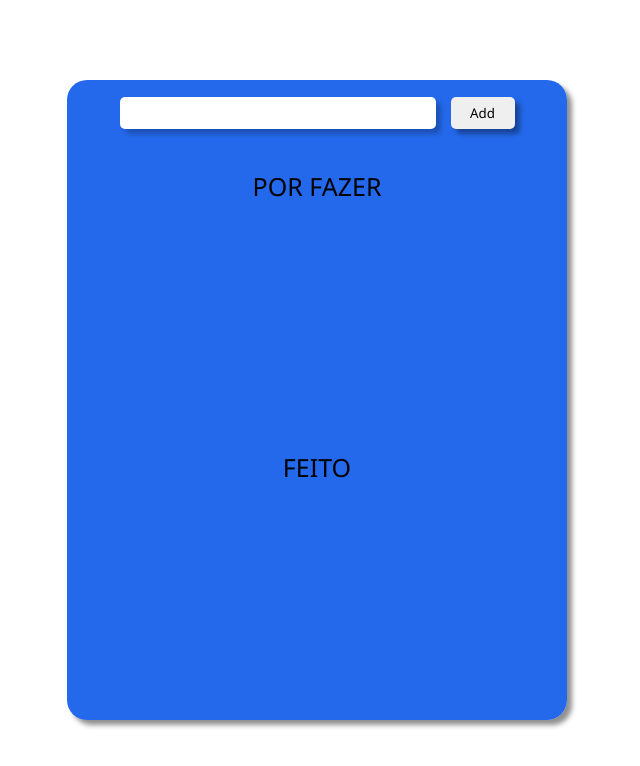
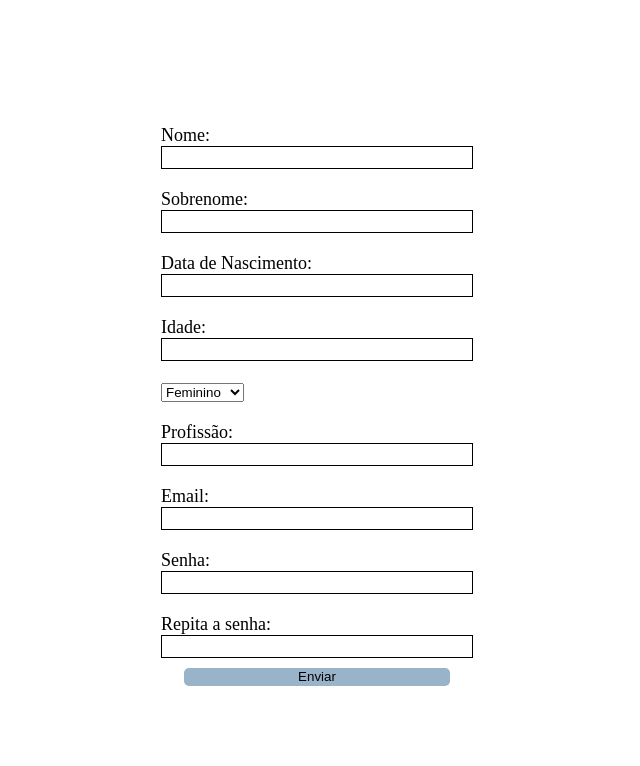
Before and after one commit to pedroviana71/primeiroExercicioReact, a React (Create React App) app: page / in a window 1280 px wide. Shown: the top 766 px of the page, without its empty margins (323-963 px from the left). Built offline with nearby package versions, Linux system fonts and the light colour scheme.

Commit message:
added cadastro.js

```diff
--- a/package.json
+++ b/package.json
@@ -8,6 +8,7 @@
     "@testing-library/user-event": "^13.5.0",
     "axios": "^0.25.0",
     "immer": "^9.0.12",
+    "moment": "^2.29.1",
     "react": "^17.0.2",
     "react-dom": "^17.0.2",
     "react-scripts": "5.0.0",
--- a/src/App.js
+++ b/src/App.js
@@ -1,5 +1,5 @@
 import React from "react";
-import Setup from "./toDo/toDo";
+import Setup from "./cadastro/cadastro";
 // import Setup from "./acoes/acoes";
 
 
--- a/src/acoes/acoes.js
+++ b/src/acoes/acoes.js
@@ -21,6 +21,7 @@ const Stocks = () => {
       });
     });
   };
+
   //função para pegar o valor do input
   const handleStock = (event) => {
     if (event.key === "Enter") {
--- /dev/null
+++ b/src/cadastro/cadastro.js
@@ -0,0 +1,234 @@
+import React, { useEffect, useState } from "react";
+import styles from "./cadastro.module.css";
+import moment from "moment";
+
+
+const Form = () => {
+  const [firstName, setFirstName] = useState("");
+  const [lastName, setLastName] = useState("");
+  const [birthdayDate, setBirthdayDate] = useState("");
+  const [age, setAge] = useState("");
+  const [gender, setGender] = useState("Feminino");
+  const [email, setEmail] = useState("");
+  const [password, setPassword] = useState("");
+  const [secondPassword, setSecondPassword] = useState("");
+  const [job, setJob] = useState("");
+  const [isShow, setIsShow] = useState(false);
+
+  //CONTROLLED INPUTS
+  const valueFirstName = (e) => setFirstName(e.target.value);
+  const valueLastName = (e) => setLastName(e.target.value);
+  const valueBirthdayDate = (e) => {
+    setBirthdayDate(maskDate(e.target.value));
+    setAge(calcAge());
+  };
+  const valueGender = (e) => setGender(e.target.value);
+  const valueEmail = (e) => setEmail(e.target.value);
+  const valuePassword = (e) => setPassword(e.target.value);
+  const valueSecondPassword = (e) => setSecondPassword(e.target.value);
+  const valueJob = (e) => setJob(e.target.value);
+
+  //AGE FUNCTION
+  function calcAge() {
+    const day = birthdayDate.slice(0, 2);
+    const month = birthdayDate.slice(3, 5);
+    const year = birthdayDate.slice(6, 10);
+    const fulldate = day + month + year;
+    if (fulldate.length >= 8) {
+      const years = moment(fulldate, "DDMMYYYY").fromNow().slice(0, 2);
+      var resultAge = parseInt(years);
+      return resultAge;
+    }
+  }
+
+  const maskDate = (value) => {
+    return value
+      .replace(/\D/g, "")
+      .replace(/(\d{2})(\d)/, "$1/$2")
+      .replace(/(\d{2})(\d)/, "$1/$2")
+      .replace(/(\d{4})(\d)/, "$1");
+  };
+
+  useEffect(()=>{
+    console.log("teste");
+    setAge(calcAge())
+  },)
+
+  //HANDLE USER SUBMIT CLICK
+  const handleSubmit = (e) => {
+    e.preventDefault();
+
+    setIsShow(true);
+    if (
+      password !== secondPassword ||
+      !birthdayDate ||
+      firstName.length < 4 ||
+      lastName.length < 4 ||
+      email.length < 4
+    ) {
+      if (password !== secondPassword) {
+        var check = "As senhas são diferentes";
+      } else {
+        check = "";
+      }
+
+      if (!birthdayDate) {
+        var date = "Digite uma data";
+      } else {
+        date = "";
+      }
+
+      if (firstName.length < 4) {
+        var nameTest = "Nome precisa de pelo menos 4 caracteres";
+      } else {
+        nameTest = "";
+      }
+
+      if (lastName.length < 4) {
+        var lastNameTest = "Sobrenome precisa de pelo menos 4 caracteres";
+      } else {
+        lastNameTest = "";
+      }
+
+      if (email.length < 4) {
+        var emailTest = "Email precisa de pelo menos 4 caracteres";
+      } else {
+        emailTest = "";
+      }
+
+      alert(
+        "Corrija: " +
+          "\n" +
+          check +
+          "\n" +
+          date +
+          "\n" +
+          nameTest +
+          "\n" +
+          lastNameTest +
+          "\n" +
+          emailTest
+      );
+    }
+  };
+
+  return (
+    <>
+      <div className={styles.outer_container}>
+        <form className={styles.outer_form} onSubmit={handleSubmit}>
+          <div className={styles.form}>
+            <label htmlFor="firstName">Nome: </label>
+            <input
+              className={styles.input}
+              type="text"
+              id="firstName"
+              name="firstName"
+              value={firstName}
+              onChange={valueFirstName}
+            />
+          </div>
+          <div className={styles.form}>
+            <label htmlFor="lastName">Sobrenome: </label>
+            <input
+              className={styles.input}
+              type="text"
+              id="lastName"
+              name="lastName"
+              value={lastName}
+              onChange={valueLastName}
+            />
+          </div>
+          <div className={styles.form}>
+            <label htmlFor="birthdayDate">Data de Nascimento: </label>
+            <input
+              className={styles.input}
+              type="text"
+              id="birthdayDate"
+              name="birthdayDate"
+              value={birthdayDate}
+              onChange={valueBirthdayDate}
+            />
+          </div>
+          <div className={styles.form}>
+            <label htmlFor="age">Idade: </label>
+            <input
+              className={styles.input}
+              type="text"
+              id="age"
+              name="age"
+              value={age}
+              readOnly
+            />
+          </div>
+          <div className={styles.form}>
+            <select name="gender" value={gender} onChange={valueGender}>
+              <option value="Masculino">Masculino</option>
+              <option value="Feminino">Feminino</option>
+            </select>
+          </div>
+          <div className={styles.form}>
+            <label htmlFor="job">Profissão: </label>
+            <input
+              className={styles.input}
+              type="job"
+              id="job"
+              name="job"
+              value={job}
+              onChange={valueJob}
+            />
+          </div>
+          <div className={styles.form}>
+            <label htmlFor="email">Email: </label>
+            <input
+              className={styles.input}
+              type="email"
+              id="email"
+              name="email"
+              value={email}
+              onChange={valueEmail}
+            />
+          </div>
+          <div className={styles.form}>
+            <label htmlFor="age">Senha: </label>
+            <input
+              className={styles.input}
+              type="password"
+              id="password"
+              name="password"
+              value={password}
+              onChange={valuePassword}
+            />
+          </div>
+          <div className={styles.form}>
+            <label htmlFor="age">Repita a senha: </label>
+            <input
+              className={styles.input}
+              type="password"
+              id="checkPassword"
+              name="password"
+              value={secondPassword}
+              onChange={valueSecondPassword}
+            />
+          </div>
+          <button className={styles.btn} type="submit">Enviar</button>
+        </form>
+        {isShow ? (
+          <div>
+            <p>Confirme seus dados: </p>
+            <p>
+              {`Nome: ${firstName} `}
+              {lastName}
+            </p>
+            <p>{`Profissão: ${job}`}</p>
+            <p>{`Nascimento: ${birthdayDate}`} </p>
+            <p>{`Idade: ${age}`}</p>
+            <p>{`Profissão: ${job}`}</p>
+            <p>{`Email: ${email}`}</p>
+          </div>
+        ) : null}
+      </div>
+    </>
+  );
+};
+
+export default Form;
--- /dev/null
+++ b/src/cadastro/cadastro.module.css
@@ -0,0 +1,40 @@
+*{
+    margin: 0;
+    padding: 0;
+    box-sizing: border-box;
+}
+
+.outer_container{
+    display: flex;
+    justify-content: center;
+    align-items: center;
+    width: 100%;
+    height: 100vh;
+    flex-direction: column;
+}
+
+.form{
+    margin: 10px;
+    width: 312px;
+    font-size: 18px;
+}
+
+.outer_form{
+    display: flex;
+    align-items: center;
+    flex-direction: column;
+}
+
+.input{
+    width: 100%;
+    font-size: 18px;
+    border: 1px solid black;
+}
+
+.btn{
+    width: 80%;
+    height: 18px;
+    background-color: rgb(153, 179, 201);
+    border: 0;
+    border-radius: 5px;
+}
```
Also changed, not shown: src/toDo/teste/apagar-arquivo.png (deleted), 1 other file (tests, documents, lock files or other folders).
